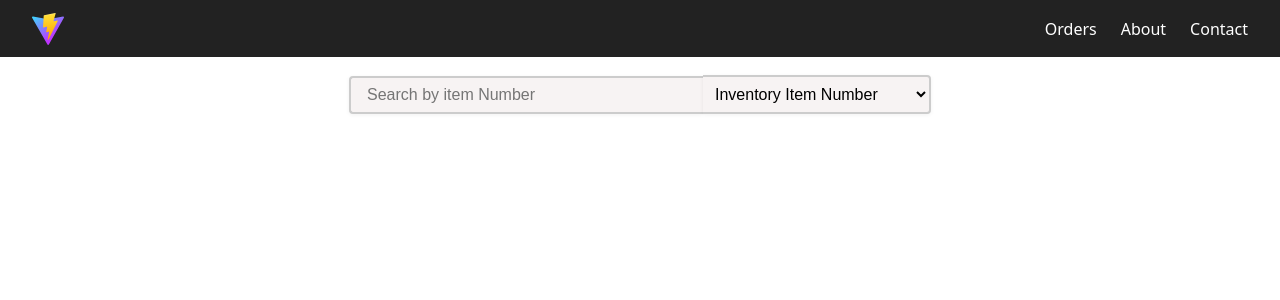
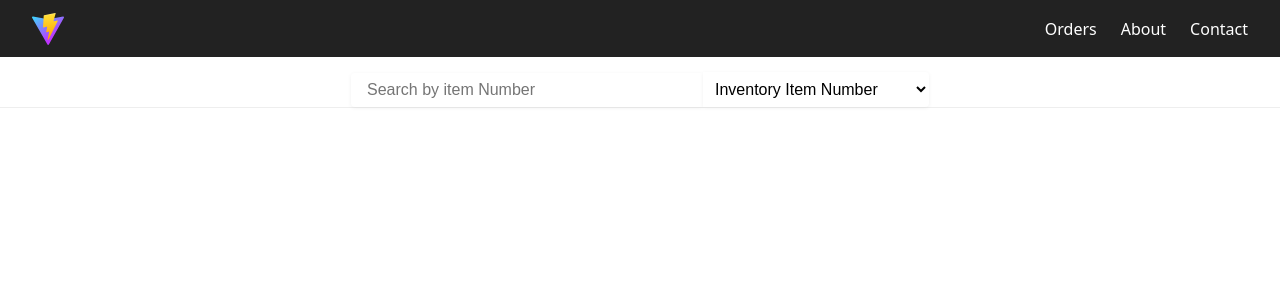
Before and after one commit to Bharath-Yelamali/Catalog-Feature, a React (Vite) app: page / in a window 1280 px wide. Shown: the top 300 px of the page. Built offline with nearby package versions, Linux system fonts and the light colour scheme.

Commit message:
hide dropdown functionality

```diff
--- a/src/App.css
+++ b/src/App.css
@@ -85,22 +85,22 @@ body {
   justify-content: center;
   align-items: center;
   position: fixed;
-  top: 75px;
+  top: 72px;
   left: 0;
   right: 0;
   z-index: 999;
   padding: 0;
-  border-bottom: 1px solid #ffffff;
+  border-bottom: 1px solid #eee;
 }
 
 .searchbar-input {
   padding: 0.5rem 1rem;
   font-size: 1rem;
   border-radius: 4px 0 0 4px;
-  border: 2px, solid #ccc;
+  border: none;
   border-right: none;
   width: 320px;
-  background: #f7f3f3;
+  background: #fff;
   box-shadow: 0 1px 4px rgba(0,0,0,0.06);
 }
 
@@ -108,10 +108,10 @@ body {
   padding: 0.5rem;
   font-size: 1rem;
   border-radius: 0 4px 4px 0;
-  border: 2px solid #ccc;
+  border: none;
   border-left: none;
   min-width: 180px;
-  background: #f7f3f3;
+  background: #fff;
   box-shadow: 0 1px 4px rgba(0,0,0,0.06);
 }
 
@@ -209,19 +209,10 @@ body {
   font-weight: bold;
 }
 
-.dropdown-move-btn {
-  background: #fff;
-  border: 1.5px solid #bbb;
-  border-radius: 6px;
-  color: #333;
-  font-size: 1rem;
-  padding: 6px 16px;
-  cursor: pointer;
-  box-shadow: 0 2px 8px rgba(0,0,0,0.07);
-  transition: background 0.2s, border 0.2s;
+.hide-search-btn {
+  position: fixed;
+  background: #ffebee;
+  left: 32px;
+  top: 69px;
   z-index: 1001;
 }
-.dropdown-move-btn:hover {
-  background: #f5f5f5;
-  border-color: #888;
-}
--- a/src/App.jsx
+++ b/src/App.jsx
@@ -84,20 +84,16 @@ function App() {
           {showResults && (
             <>
               <button
-                className="dropdown-move-btn"
+                className="dropdown-move-btn hide-search-btn"
                 onClick={() => {
                   setShowResults(false);
                   setDropdownOffset(0);
                 }}
-                style={{ position: 'fixed', left: 20, top: 120, zIndex: 1001 }}
                 aria-label="Hide search"
               >
                 Hide Search
               </button>
-              <div
-                className="search-results-dropdown"
-                style={{ top: `120px` }}
-              >
+              <div className="search-results-dropdown">
                 {results.length === 0 ? (
                   <div className="search-results-empty">No parts found.</div>
                 ) : (
```
